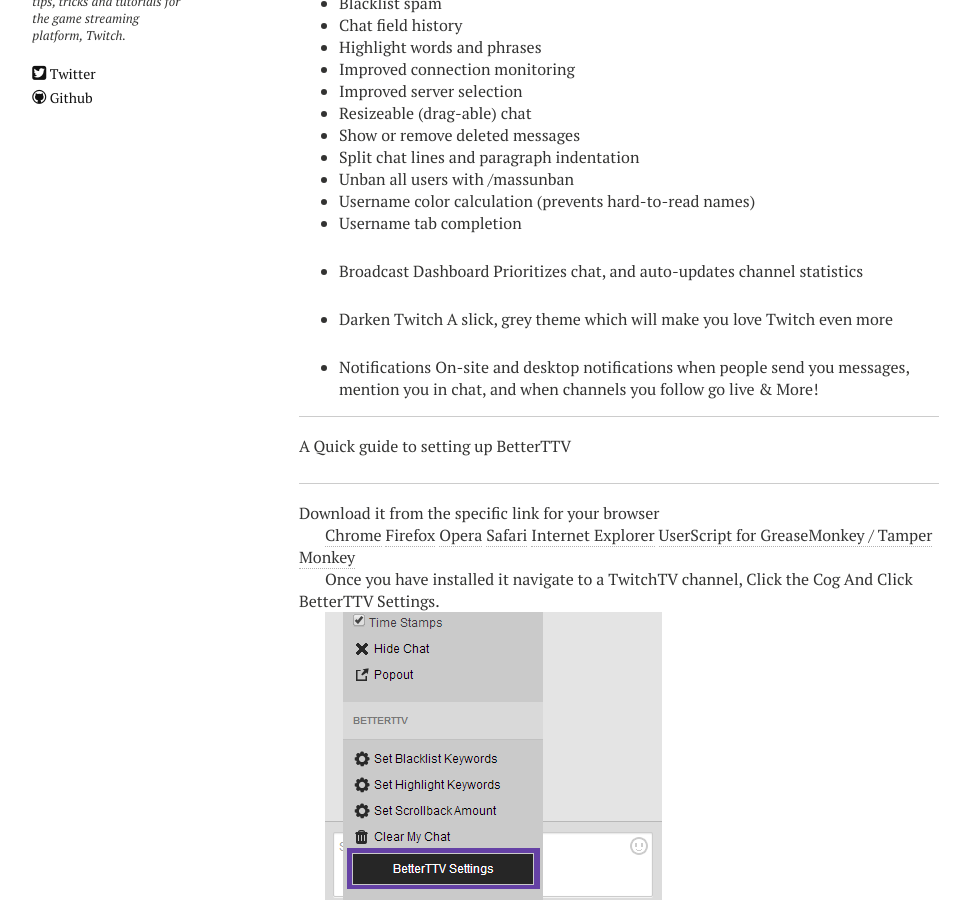
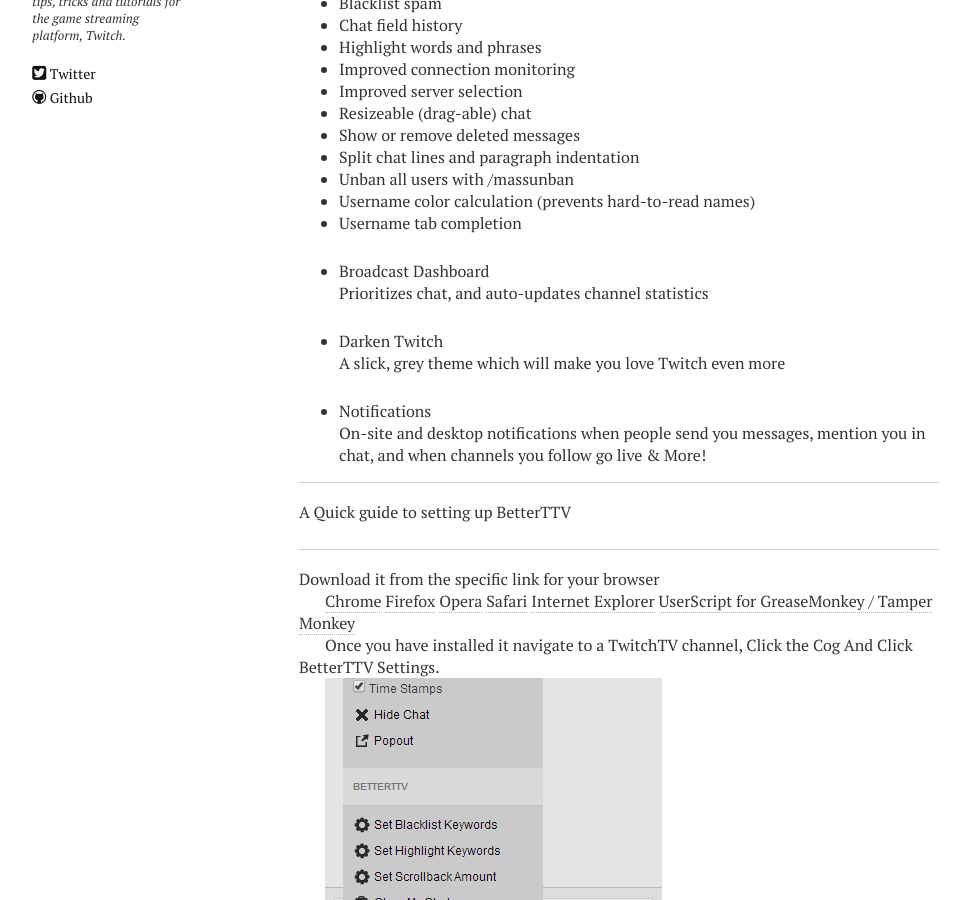
Before and after one commit to SolidPIPe/twitchtips, a Jekyll site: the page built from _posts/2014-05-01-betterttv.md, in a window 1280 px wide and 900 px high, scrolled down 309 px. Shown: the whole window, without its empty margins (21-991 px from the left). Built offline with Jekyll 4.4.1, drawn with Linux system fonts in a browser that asks for light colours; nearby versions of some CDN libraries; comment, search, counter and statistics services are not loaded.

Commit message:
Update 2014-05-01-betterttv.md

```diff
--- a/_posts/2014-05-01-betterttv.md
+++ b/_posts/2014-05-01-betterttv.md
@@ -25,13 +25,13 @@
 * Username tab completion
 
 * Broadcast Dashboard
-Prioritizes chat, and auto-updates channel statistics
+<br>Prioritizes chat, and auto-updates channel statistics
 
 * Darken Twitch
-A slick, grey theme which will make you love Twitch even more
+<br>A slick, grey theme which will make you love Twitch even more
 
 * Notifications
-On-site and desktop notifications when people send you messages, mention you in chat, and when channels you follow go live & More!
+<br>On-site and desktop notifications when people send you messages, mention you in chat, and when channels you follow go live & More!
 
 ----
 
```
